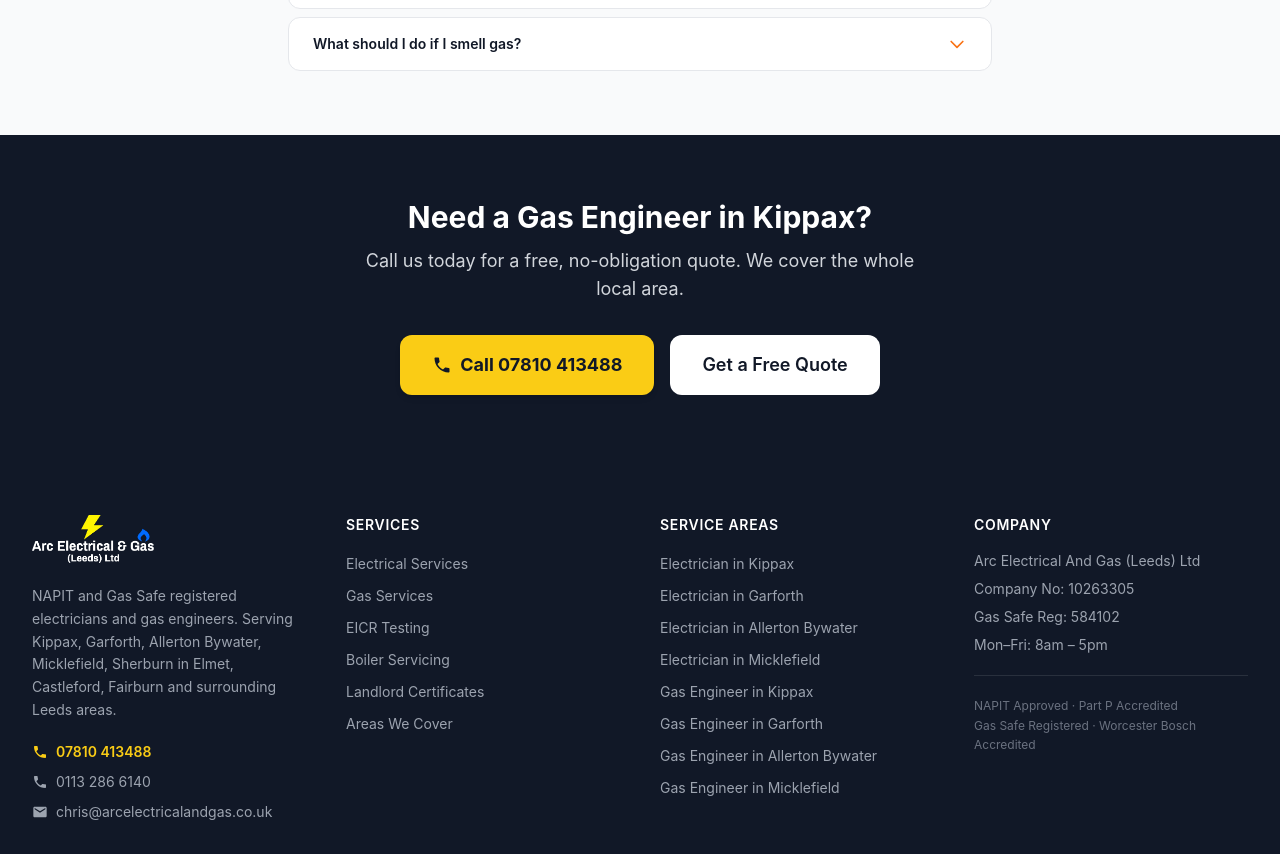
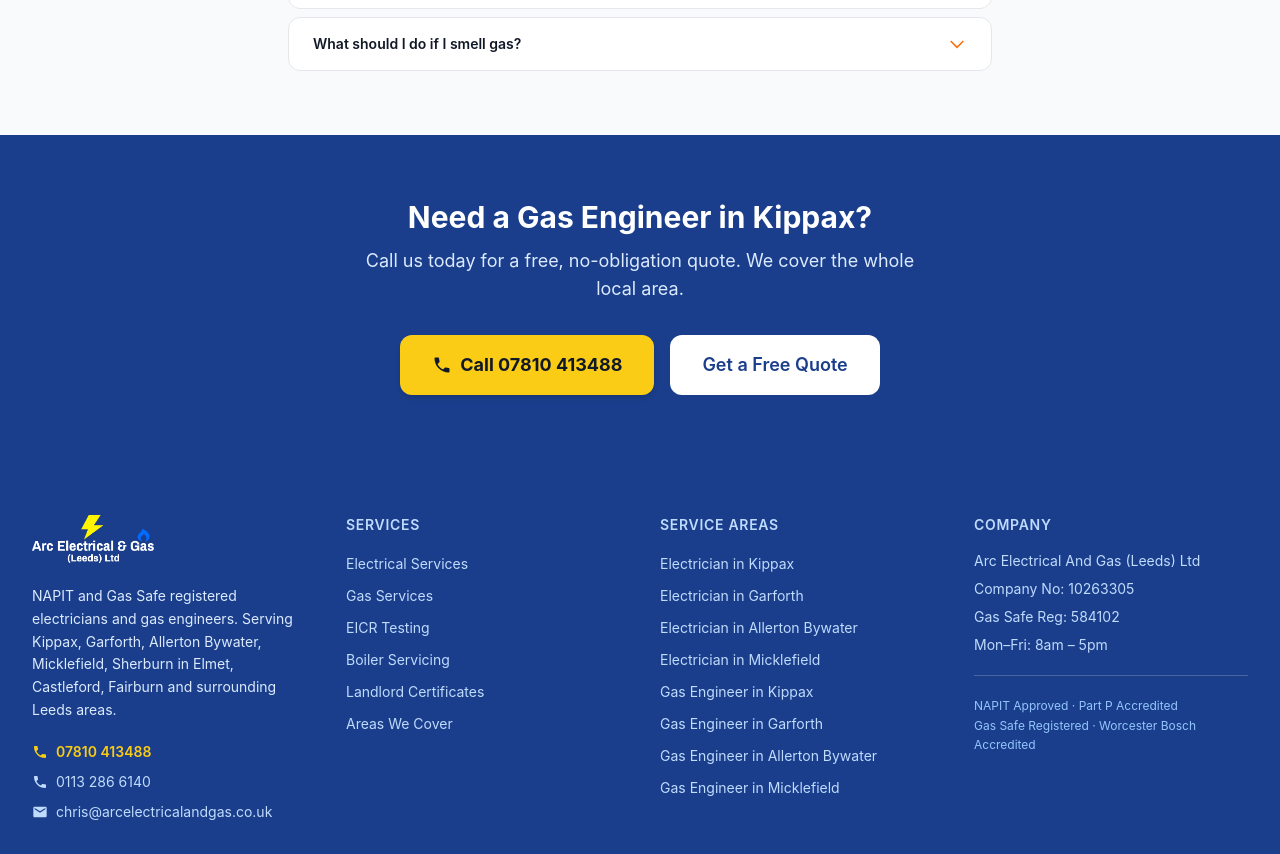
Before and after one commit to Samcarr01/arc-electrical-gas-website, a Next.js app: page /gas-engineer-kippax in a window 1280 px wide. Shown: the part 1943-2797 px from the top of the page. Built offline with nearby package versions, Linux system fonts and the light colour scheme.

Commit message:
fix: apply exact brand blue #1A3E8B (R26 G62 B139) to all dark sections — header, footer, hero, CTA banners, location pages

```diff
--- a/components/CTABanner.tsx
+++ b/components/CTABanner.tsx
@@ -5,7 +5,7 @@ interface Props {
   description?: string
   primaryCTA?: { label: string; href: string }
   secondaryCTA?: { label: string; href: string }
-  bg?: 'dark' | 'yellow' | 'light'
+  bg?: 'navy' | 'yellow' | 'light'
 }
 
 export default function CTABanner({
@@ -13,11 +13,11 @@ export default function CTABanner({
   description = "Call us today or send a message and we'll get back to you promptly.",
   primaryCTA = { label: 'Call 07810 413488', href: 'tel:07810413488' },
   secondaryCTA = { label: 'Get a Free Quote', href: '/contact' },
-  bg = 'dark',
+  bg = 'navy',
 }: Props) {
-  const bgClass = bg === 'dark' ? 'bg-gray-900' : bg === 'yellow' ? 'bg-yellow-400' : 'bg-gray-50'
-  const textClass = bg === 'light' ? 'text-gray-900' : bg === 'yellow' ? 'text-gray-900' : 'text-white'
-  const subTextClass = bg === 'light' ? 'text-gray-600' : bg === 'yellow' ? 'text-gray-800' : 'text-gray-300'
+  const bgClass = bg === 'navy' ? 'bg-navy' : bg === 'yellow' ? 'bg-yellow-400' : 'bg-gray-50'
+  const textClass = bg === 'light' ? 'text-gray-900' : 'text-white'
+  const subTextClass = bg === 'light' ? 'text-gray-600' : 'text-blue-100'
 
   return (
     <section className={`${bgClass} py-16`}>
@@ -35,7 +35,7 @@ export default function CTABanner({
               {primaryCTA.label}
             </Link>
           )}
-          <Link href={secondaryCTA.href} className="inline-flex items-center justify-center gap-2 bg-white hover:bg-gray-100 text-gray-900 font-semibold px-8 py-4 rounded-xl transition-colors text-lg">
+          <Link href={secondaryCTA.href} className="inline-flex items-center justify-center gap-2 bg-white hover:bg-blue-50 text-navy font-semibold px-8 py-4 rounded-xl transition-colors text-lg">
             {secondaryCTA.label}
           </Link>
         </div>
--- a/components/Footer.tsx
+++ b/components/Footer.tsx
@@ -23,20 +23,15 @@ const locs = [
 
 export default function Footer() {
   return (
-    <footer className="bg-gray-900 text-white">
+    <footer className="bg-navy text-white">
       <div className="max-w-7xl mx-auto px-4 sm:px-6 lg:px-8 py-14">
         <div className="grid grid-cols-1 md:grid-cols-2 lg:grid-cols-4 gap-10">
           <div>
             <Link href="/" className="inline-block mb-4">
               {/* eslint-disable-next-line @next/next/no-img-element */}
-              <img
-                src={LOGO_DATA_URL}
-                alt="Arc Electrical & Gas (Leeds) Ltd"
-                height={60}
-                className="h-12 w-auto"
-              />
+              <img src={LOGO_DATA_URL} alt="Arc Electrical & Gas (Leeds) Ltd" height={60} className="h-12 w-auto" />
             </Link>
-            <p className="text-gray-400 text-sm mb-5 leading-relaxed">
+            <p className="text-blue-100 text-sm mb-5 leading-relaxed">
               NAPIT and Gas Safe registered electricians and gas engineers. Serving Kippax, Garforth,
               Allerton Bywater, Micklefield, Sherburn in Elmet, Castleford, Fairburn and surrounding Leeds areas.
             </p>
@@ -45,11 +40,11 @@ export default function Footer() {
                 <svg className="w-4 h-4" fill="currentColor" viewBox="0 0 24 24"><path d="M6.62 10.79c1.44 2.83 3.76 5.14 6.59 6.59l2.2-2.2c.27-.27.67-.36 1.02-.24 1.12.37 2.33.57 3.57.57.55 0 1 .45 1 1V20c0 .55-.45 1-1 1-9.39 0-17-7.61-17-17 0-.55.45-1 1-1h3.5c.55 0 1 .45 1 1 0 1.25.2 2.45.57 3.57.11.35.03.74-.25 1.02l-2.2 2.2z" /></svg>
                 07810 413488
               </a>
-              <a href="tel:01132866140" className="flex items-center gap-2 text-gray-400 hover:text-white text-sm transition-colors">
+              <a href="tel:01132866140" className="flex items-center gap-2 text-blue-200 hover:text-white text-sm transition-colors">
                 <svg className="w-4 h-4" fill="currentColor" viewBox="0 0 24 24"><path d="M6.62 10.79c1.44 2.83 3.76 5.14 6.59 6.59l2.2-2.2c.27-.27.67-.36 1.02-.24 1.12.37 2.33.57 3.57.57.55 0 1 .45 1 1V20c0 .55-.45 1-1 1-9.39 0-17-7.61-17-17 0-.55.45-1 1-1h3.5c.55 0 1 .45 1 1 0 1.25.2 2.45.57 3.57.11.35.03.74-.25 1.02l-2.2 2.2z" /></svg>
                 0113 286 6140
               </a>
-              <a href="mailto:chris@arcelectricalandgas.co.uk" className="flex items-center gap-2 text-gray-400 hover:text-white text-sm transition-colors">
+              <a href="mailto:chris@arcelectricalandgas.co.uk" className="flex items-center gap-2 text-blue-200 hover:text-white text-sm transition-colors">
                 <svg className="w-4 h-4 flex-shrink-0" fill="currentColor" viewBox="0 0 24 24"><path d="M20 4H4c-1.1 0-2 .9-2 2v12c0 1.1.9 2 2 2h16c1.1 0 2-.9 2-2V6c0-1.1-.9-2-2-2zm0 4-8 5-8-5V6l8 5 8-5v2z" /></svg>
                 chris@arcelectricalandgas.co.uk
               </a>
@@ -57,37 +52,37 @@ export default function Footer() {
           </div>
 
           <div>
-            <h3 className="font-semibold text-sm uppercase tracking-wider mb-4">Services</h3>
+            <h3 className="font-semibold text-sm uppercase tracking-wider mb-4 text-blue-200">Services</h3>
             <ul className="space-y-2">
-              {services.map(s => <li key={s.name}><Link href={s.href} className="text-gray-400 hover:text-white text-sm transition-colors">{s.name}</Link></li>)}
+              {services.map(s => <li key={s.name}><Link href={s.href} className="text-blue-200 hover:text-white text-sm transition-colors">{s.name}</Link></li>)}
             </ul>
           </div>
 
           <div>
-            <h3 className="font-semibold text-sm uppercase tracking-wider mb-4">Service Areas</h3>
+            <h3 className="font-semibold text-sm uppercase tracking-wider mb-4 text-blue-200">Service Areas</h3>
             <ul className="space-y-2">
-              {locs.map(l => <li key={l.name}><Link href={l.href} className="text-gray-400 hover:text-white text-sm transition-colors">{l.name}</Link></li>)}
+              {locs.map(l => <li key={l.name}><Link href={l.href} className="text-blue-200 hover:text-white text-sm transition-colors">{l.name}</Link></li>)}
             </ul>
           </div>
 
           <div>
-            <h3 className="font-semibold text-sm uppercase tracking-wider mb-4">Company</h3>
-            <ul className="space-y-2 text-sm text-gray-400">
+            <h3 className="font-semibold text-sm uppercase tracking-wider mb-4 text-blue-200">Company</h3>
+            <ul className="space-y-2 text-sm text-blue-200">
               <li>Arc Electrical And Gas (Leeds) Ltd</li>
               <li>Company No: 10263305</li>
               <li>Gas Safe Reg: 584102</li>
               <li>Mon&ndash;Fri: 8am &ndash; 5pm</li>
             </ul>
-            <div className="mt-5 pt-5 border-t border-white/10">
-              <p className="text-xs text-gray-500 leading-relaxed">NAPIT Approved &middot; Part P Accredited<br/>Gas Safe Registered &middot; Worcester Bosch Accredited</p>
+            <div className="mt-5 pt-5 border-t border-white/20">
+              <p className="text-xs text-blue-300 leading-relaxed">NAPIT Approved &middot; Part P Accredited<br/>Gas Safe Registered &middot; Worcester Bosch Accredited</p>
             </div>
           </div>
         </div>
       </div>
-      <div className="border-t border-white/10">
+      <div className="border-t border-white/20">
         <div className="max-w-7xl mx-auto px-4 sm:px-6 lg:px-8 py-4 flex flex-col sm:flex-row justify-between items-center gap-2">
-          <p className="text-gray-500 text-xs">&copy; {new Date().getFullYear()} Arc Electrical And Gas (Leeds) Ltd. All rights reserved.</p>
-          <Link href="/contact" className="text-gray-500 hover:text-white text-xs transition-colors">Contact Us</Link>
+          <p className="text-blue-300 text-xs">&copy; {new Date().getFullYear()} Arc Electrical And Gas (Leeds) Ltd. All rights reserved.</p>
+          <Link href="/contact" className="text-blue-300 hover:text-white text-xs transition-colors">Contact Us</Link>
         </div>
       </div>
     </footer>
--- a/components/Header.tsx
+++ b/components/Header.tsx
@@ -24,18 +24,13 @@ export default function Header() {
   const pathname = usePathname()
 
   return (
-    <header className="bg-gray-900 sticky top-0 z-50 shadow-lg">
+    <header className="bg-navy sticky top-0 z-50 shadow-lg">
       <div className="max-w-7xl mx-auto px-4 sm:px-6 lg:px-8">
         <div className="flex items-center justify-between h-16 md:h-20">
 
           <Link href="/" className="flex-shrink-0">
             {/* eslint-disable-next-line @next/next/no-img-element */}
-            <img
-              src={LOGO_DATA_URL}
-              alt="Arc Electrical & Gas (Leeds) Ltd"
-              height={50}
-              className="h-10 w-auto"
-            />
+            <img src={LOGO_DATA_URL} alt="Arc Electrical & Gas (Leeds) Ltd" height={50} className="h-10 w-auto" />
           </Link>
 
           <nav className="hidden lg:flex items-center gap-1">
@@ -44,7 +39,7 @@ export default function Header() {
                 <Link
                   href={item.href}
                   className={`text-sm font-medium px-3 py-2 rounded-md transition-colors ${
-                    pathname === item.href ? 'text-yellow-400' : 'text-gray-300 hover:text-white hover:bg-white/10'
+                    pathname === item.href ? 'text-yellow-400' : 'text-gray-200 hover:text-white hover:bg-white/10'
                   }`}
                 >
                   {item.name}
@@ -54,7 +49,7 @@ export default function Header() {
                     <div className="bg-white rounded-xl shadow-xl border border-gray-100 py-2">
                       {item.children.map((c) => (
                         <Link key={c.name} href={c.href}
-                          className="block px-4 py-2.5 text-sm text-gray-700 hover:bg-gray-900 hover:text-white transition-colors">
+                          className="block px-4 py-2.5 text-sm text-gray-700 hover:bg-navy hover:text-white transition-colors">
                           {c.name}
                         </Link>
                       ))}
@@ -94,7 +89,7 @@ export default function Header() {
                   <div className="pl-4 mt-1 space-y-1">
                     {item.children.map((c) => (
                       <Link key={c.name} href={c.href} onClick={() => setOpen(false)}
-                        className="block text-gray-400 hover:text-white px-3 py-1.5 text-sm transition-colors">
+                        className="block text-gray-300 hover:text-white px-3 py-1.5 text-sm transition-colors">
                         {c.name}
                       </Link>
                     ))}
--- a/tailwind.config.ts
+++ b/tailwind.config.ts
@@ -9,18 +9,16 @@ const config: Config = {
   theme: {
     extend: {
       colors: {
-        // Brand palette — matched from logo
-        // Background/dark: near-black (logo background colour)
-        // Yellow: lightning bolt accent
-        // Blue: gas flame accent
+        // Exact brand blue sampled from original arcelectricalandgas.co.uk
+        // Digital Colour Meter: R:26 G:62 B:139 => #1A3E8B
         navy: {
-          DEFAULT: '#111827',
-          50: '#F9FAFB',
-          100: '#F3F4F6',
-          600: '#111827',
-          700: '#0D1117',
-          800: '#080C10',
-          900: '#020408',
+          DEFAULT: '#1A3E8B',
+          50: '#EEF2FB',
+          100: '#C8D5F3',
+          600: '#1A3E8B',
+          700: '#153372',
+          800: '#102859',
+          900: '#0B1D40',
         },
       },
       fontFamily: {
```
Also changed, not shown: app/page.tsx (+20 -41 lines), components/LocationPageTemplate.tsx (+10 -10 lines).
